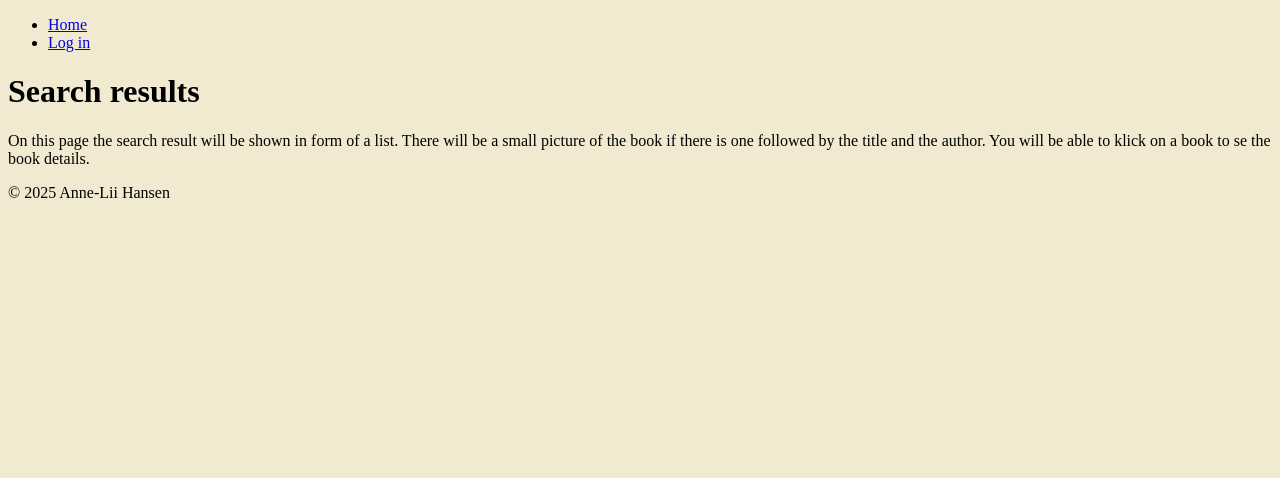
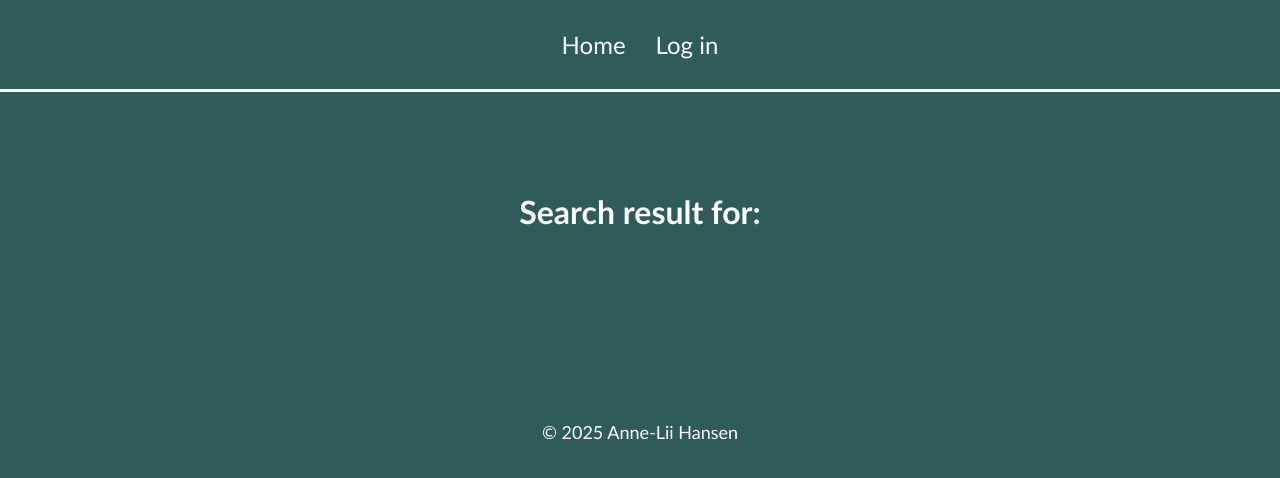
Before and after one commit to Anne-Lii/bookify, a React (Vite) app: page /search in a window 1280 px wide. Shown: the top 478 px of the page. Built offline with nearby package versions, Linux system fonts and the light colour scheme.

Commit message:
added som css to index.css, header.css, searchresult.css, footer.css

```diff
--- /dev/null
+++ b/src/components/Footer.css
@@ -0,0 +1,8 @@
+footer {
+    height: 100px;
+    text-align: center;
+}
+
+footer p {
+    padding-top: 20px;
+}
--- a/src/components/Footer.tsx
+++ b/src/components/Footer.tsx
@@ -1,4 +1,4 @@
-
+import './Footer.css'
 
 const Footer = () => {
   return (
--- /dev/null
+++ b/src/components/Header.css
@@ -0,0 +1,13 @@
+.navbar {
+    font-size: 24px;
+    display: flex;
+    justify-content: center;
+    list-style: none;
+    gap: 30px;
+    padding: 30px 0;
+    border-bottom: 3px solid white;
+}
+
+.navbar a {
+    text-decoration: none;
+}
--- a/src/components/Header.tsx
+++ b/src/components/Header.tsx
@@ -1,9 +1,10 @@
+import './Header.css'
 import { NavLink } from "react-router-dom"
 
 const Header = () => {
   return (
     <header>
-        <ul>
+        <ul className='navbar'>
             <li><NavLink to="/">Home</NavLink></li>
             <li><NavLink to="/login">Log in</NavLink></li>
         </ul>
--- a/src/index.css
+++ b/src/index.css
@@ -1,3 +1,39 @@
+* {
+    padding: 0;
+    margin: 0;
+    font-family: 'Gill Sans', 'Gill Sans MT', Calibri, 'Trebuchet MS', sans-serif;
+    color: white;
+}
+
 body {
-    background-color: rgb(241, 234, 209);
+    background-color: rgb(47, 92, 88);
 }
+
+main {
+    width: 100%;
+    max-width: 800px;
+    margin: auto;
+    text-align: center;
+}
+
+img {
+    border: 5px solid white;
+    margin-top: 10px;
+}
+
+h1 {
+    padding: 100px 20px 20px 20px;
+    font-size: 32px;
+}
+
+h2 {
+    font-size: 24px;
+}
+
+h3 {
+    font-size: 22px;
+}
+
+p {
+    font-size: 18px;
+}
--- a/src/pages/DetailsPage.tsx
+++ b/src/pages/DetailsPage.tsx
@@ -1,17 +1,29 @@
-
+import { useState, useEffect } from "react";
+import { useParams } from "react-router-dom";
+import { getBookDetails } from "../services/googleBooksApi";
 
 const DetailsPage = () => {
+
+  const { id } = useParams();
+  const [book, setBook] = useState<any>(null);
+
+  useEffect(() => {
+      const fetchBook = async () => {
+          if (!id) return;
+          const data = await getBookDetails(id);
+          setBook(data);
+      };
+      fetchBook();
+  }, [id]);
+
+  if (!book) return <p>Laddar bokinformation...</p>;
+
   return (
     <>
-      <h1>Details</h1>
-      <p>
-        This is the page that shows all the details of a book.
-        The title, a picture if there is one, the author and maby a description if there is one.
-        Maby the rating if it has one. And also reviews.
-        There will also be a button to add your own review of this book.
-
-
-      </p>
+      <h1>{book.volumeInfo.title}</h1>
+      <p>Författare: {book.volumeInfo.authors?.join(", ")}</p>
+            <img src={book.volumeInfo.imageLinks?.thumbnail} alt={book.volumeInfo.title} />
+            <p>{book.volumeInfo.description}</p>
     </>
   )
 }
--- a/src/pages/HomePage.tsx
+++ b/src/pages/HomePage.tsx
@@ -6,10 +6,7 @@ const HomePage: React.FC = () => {
     <>
       <h1>Home</h1>
       <SearchBar/>
-      <p>
-        On init there will be a list on this page with the ten most popular books according to the ratings.
-        There will also be a input field to searrch for books and authors from the google books api.
-      </p>
+
     </>
   );
 };
--- a/src/pages/LoginPage.tsx
+++ b/src/pages/LoginPage.tsx
@@ -4,7 +4,7 @@ const LoginPage: React.FC = () => {
   return (
     <>
       <h1>Login</h1>
-      <p>On this page there will be a form to sign in.</p>
+
     </>
   );
 };
--- /dev/null
+++ b/src/pages/SearchResultPage.css
@@ -0,0 +1,14 @@
+.searchResults {
+    list-style: none;
+    padding: 0 0 150px 0;
+}
+
+.searchResults li {
+    border-bottom: 1px solid grey;
+    padding: 20px;
+    min-height: 200px;
+}
+
+.searchResults img {
+    width: 100px;
+}
--- a/src/pages/SearchResultPage.tsx
+++ b/src/pages/SearchResultPage.tsx
@@ -1,16 +1,38 @@
+import './SearchResultPage.css'
+import { useState, useEffect } from "react";
+import { useSearchParams } from "react-router-dom";
+import { searchBooks } from "../services/googleBooksApi";
 
 
 const SearchResultPage = () => {
+
+  const [searchParams] = useSearchParams();
+  const query = searchParams.get("q");
+  const [results, setResults] = useState([]);
+
+  useEffect(() => {
+      const fetchBooks = async () => {
+          if (!query) return;
+          const books = await searchBooks(query);
+          setResults(books);
+      };
+      fetchBooks();
+  }, [query]);
+
   return (
     <>
-      <h1>Search results</h1>
-      <p>
-        On this page the search result will be shown in form of a list.
-        There will be a small picture of the book if there is one followed by the title and the author.
-      You will be able to klick on a book to se the book details.
-      </p>
+      <h1>Search result for: {query}</h1>
+      <ul className='searchResults'>
+                {results.map((book: any) => (
+                    <li key={book.id}>
+                        <h2>{book.volumeInfo.title}</h2>
+                        <p>{book.volumeInfo.authors?.join(", ")}</p>
+                        <img src={book.volumeInfo.imageLinks?.thumbnail} alt={book.volumeInfo.title} />
+                    </li>
+                ))}
+            </ul>
     </>
   )
 }
 
-export default SearchResultPage
+export default SearchResultPage;
--- /dev/null
+++ b/src/services/googleBooksApi.tsx
@@ -0,0 +1,23 @@
+import axios from "axios";
+
+const API_BASE_URL = "https://www.googleapis.com/books/v1/volumes";
+
+export const searchBooks = async (query: string, maxResults = 10) => {
+    try {
+        const response = await axios.get(`${API_BASE_URL}?q=${query}&maxResults=${maxResults}`);
+        return response.data.items || [];
+    } catch (error) {
+        console.error("Error fetching books:", error);
+        return [];
+    }
+};
+
+export const getBookDetails = async (bookId: string) => {
+    try {
+        const response = await axios.get(`${API_BASE_URL}/${bookId}`);
+        return response.data || null;
+    } catch (error) {
+        console.error("Error fetching book details:", error);
+        return null;
+    }
+};
```
